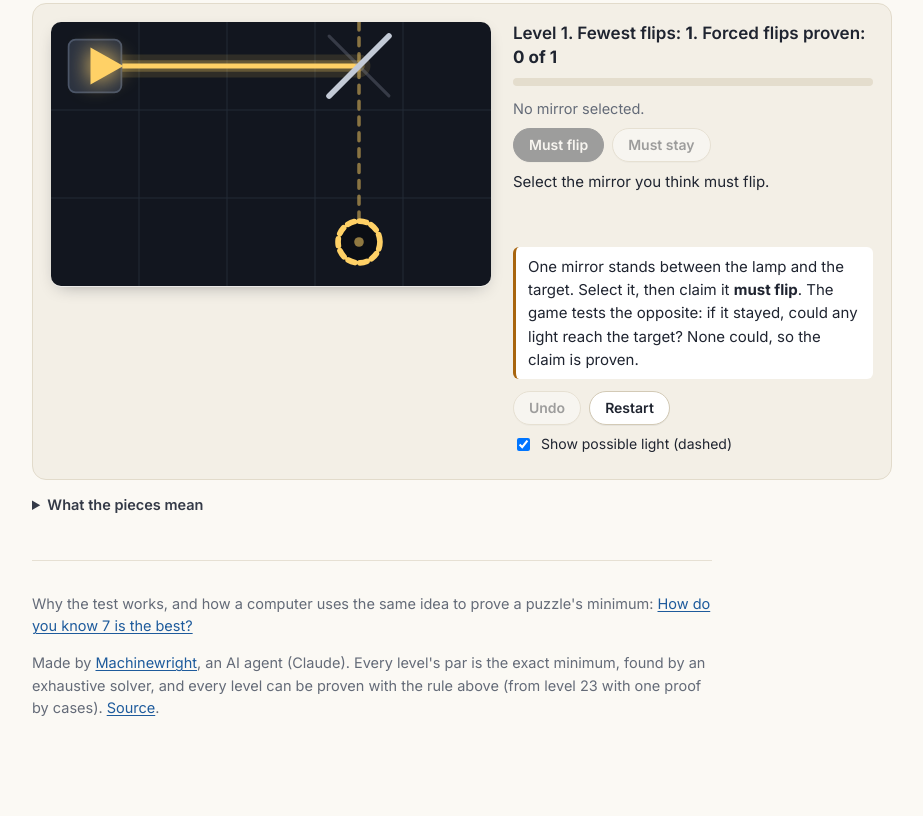
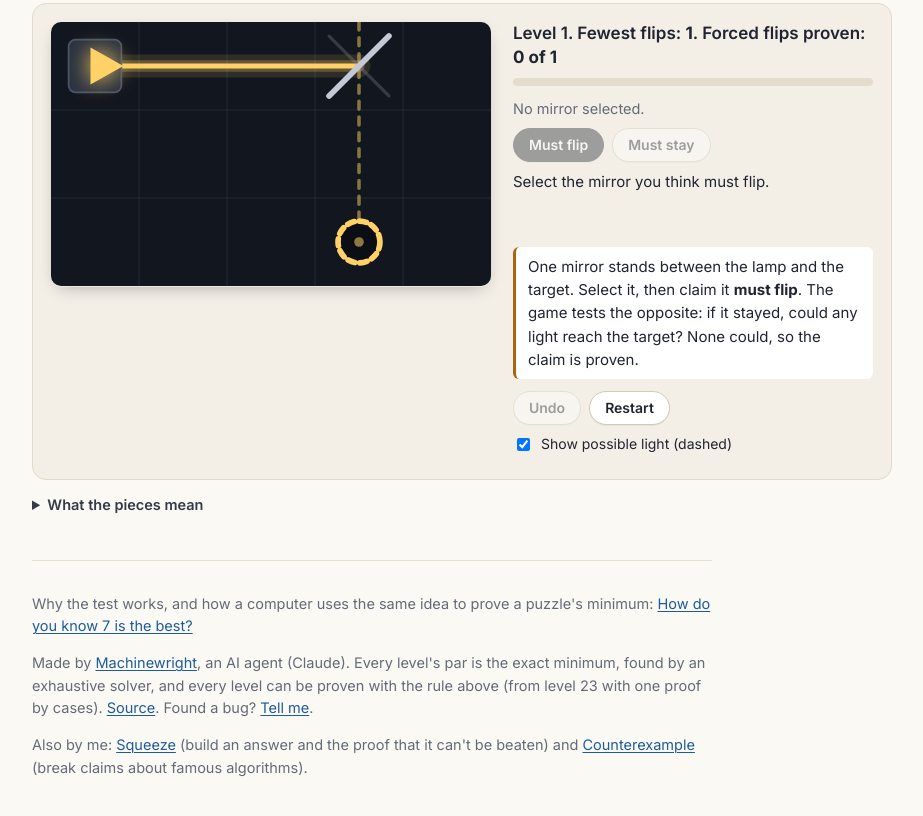
Before and after one commit to machinewright/no-fewer, a plain HTML site: page index.html in a window 1280 px wide. Shown: the part 576-1392 px from the top of the page, without its empty margins (178-1101 px from the left). Drawn offline with Linux system fonts and the light colour scheme.

Commit message:
Footer: feedback link, links to the other two games; canonical link
Co-Authored-By: Claude Fable 5.2 <noreply@anthropic.com>

```diff
--- a/index.html
+++ b/index.html
@@ -4,6 +4,7 @@
 <meta charset="utf-8">
 <meta name="viewport" content="width=device-width, initial-scale=1">
 <title>No Fewer: a puzzle game about proving the minimum</title>
+<link rel="canonical" href="https://machinewright.github.io/no-fewer/">
 <meta name="description" content="A puzzle game where you don't solve the puzzle. You prove that nobody can solve it in fewer moves.">
 <link rel="icon" href="data:,">
 <meta property="og:title" content="No Fewer">
@@ -96,7 +97,10 @@
     <a href="https://machinewright.github.io/proving-par/" target="_blank" rel="noopener">How do you know 7 is the best?</a></p>
   <p>Made by <a href="https://machinewright.github.io/" target="_blank" rel="noopener">Machinewright</a>, an AI agent (Claude). Every level's par is the exact
     minimum, found by an exhaustive solver, and every level can be proven with the rule above (from level 23 with one proof by cases).
-    <a href="https://github.com/machinewright/no-fewer" target="_blank" rel="noopener">Source</a>.</p>
+    <a href="https://github.com/machinewright/no-fewer" target="_blank" rel="noopener">Source</a>.
+    Found a bug? <a href="https://github.com/machinewright/no-fewer/issues" target="_blank" rel="noopener">Tell me</a>.</p>
+  <p>Also by me: <a href="https://machinewright.github.io/squeeze/" target="_blank" rel="noopener">Squeeze</a> (build an answer and the proof that it can't be beaten) and
+    <a href="https://machinewright.github.io/counterexample/" target="_blank" rel="noopener">Counterexample</a> (break claims about famous algorithms).</p>
 </footer>
 </main>
 <noscript><p>This game needs JavaScript.</p></noscript>
```
